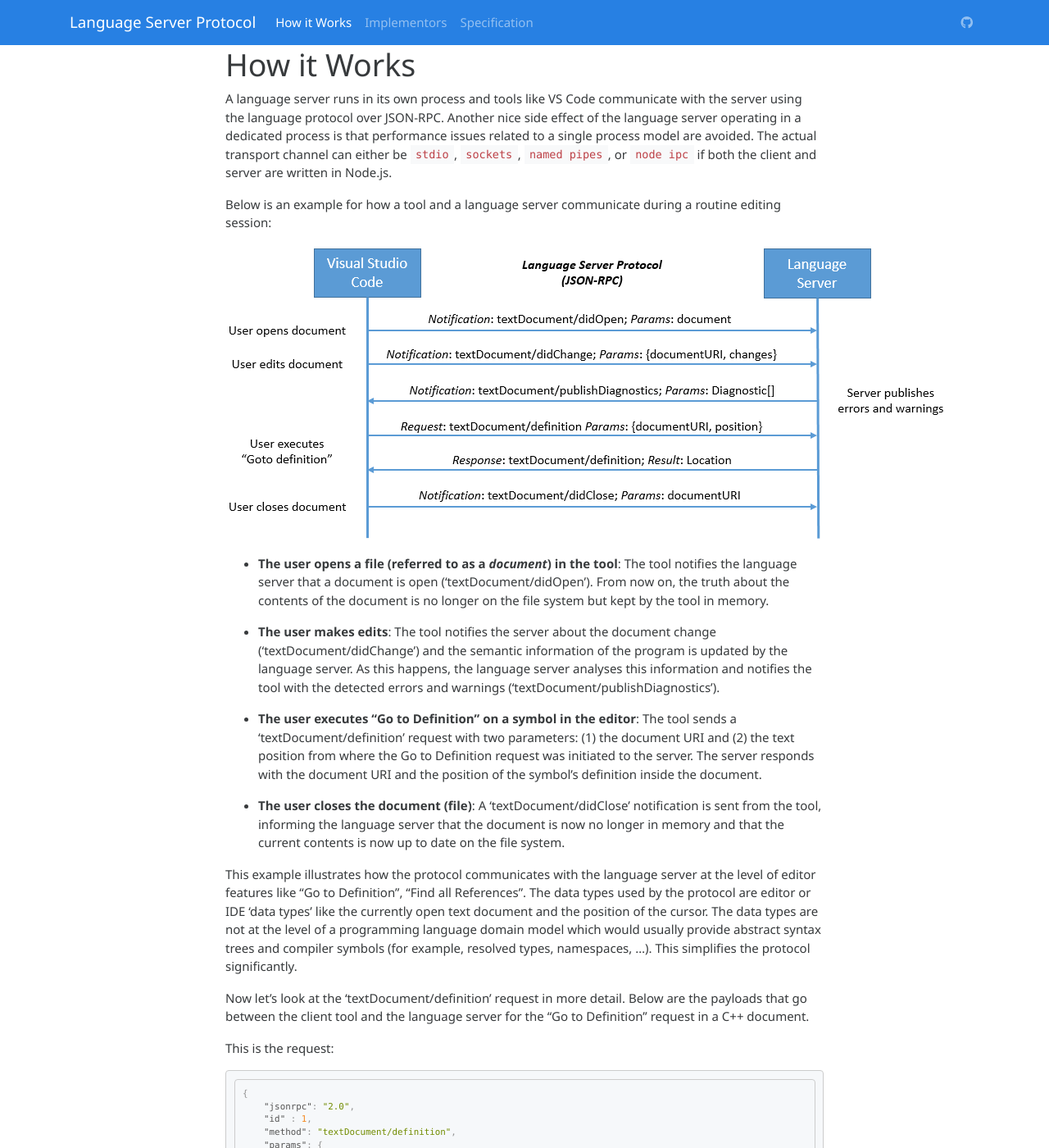
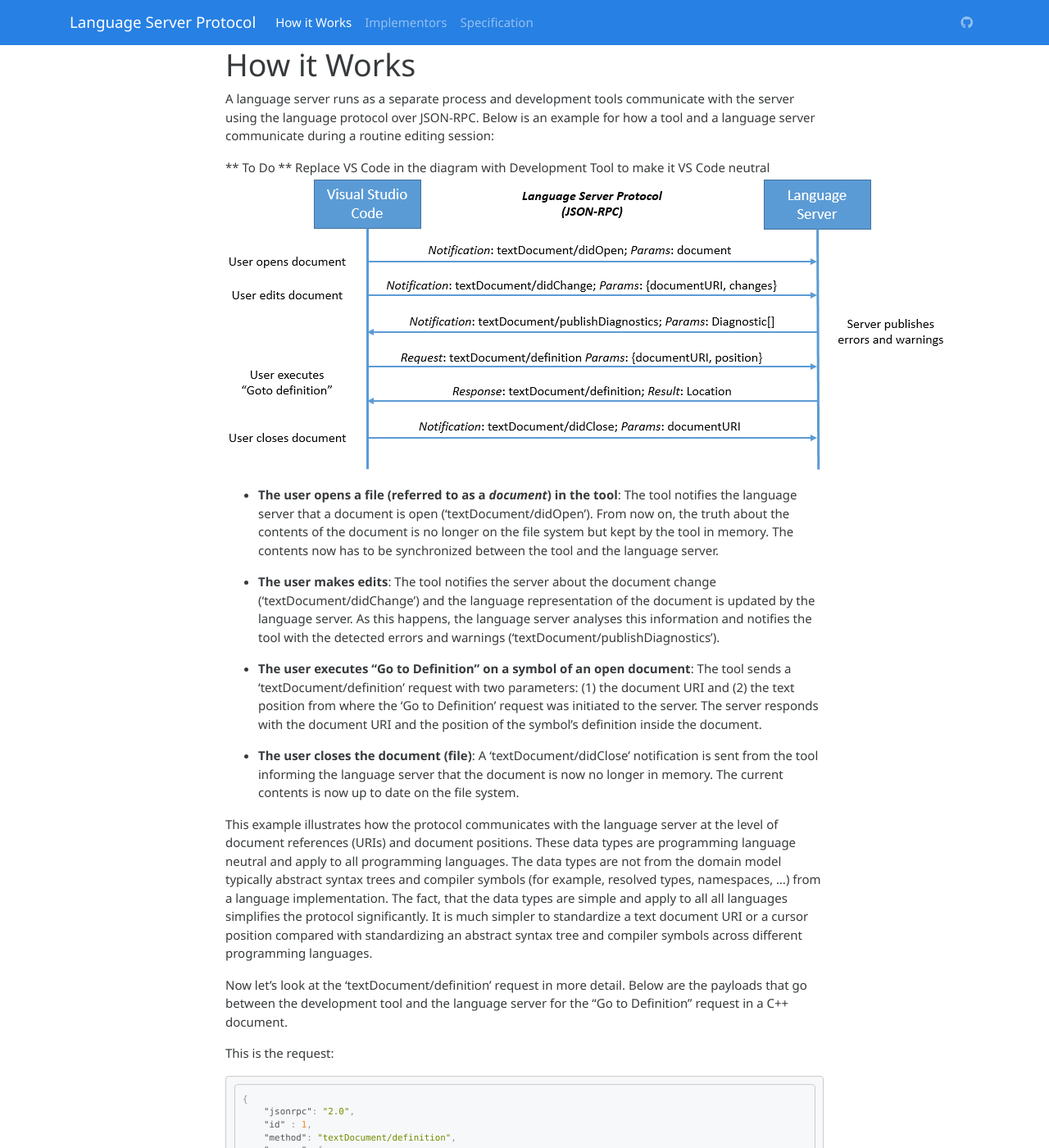
Before and after one commit to microsoft/language-server-protocol, a Jekyll site: the page built from howItWorks.md, in a window 1280 px wide and 1400 px high. Shown: the whole window at 82% size. Built offline with Jekyll 4.4.1, drawn with Linux system fonts in a browser that asks for light colours; nearby versions of some CDN libraries; some of the changed text lies outside the part shown.

Commit message:
Initial comments

````diff
--- a/howItWorks.md
+++ b/howItWorks.md
@@ -4,23 +4,22 @@
 sectionid: howItWorks
 ---
 
-A language server runs in its own process and tools like VS Code communicate with the server using the language protocol over JSON-RPC. Another nice side effect of the language server operating in a dedicated process is that performance issues related to a single process model are avoided. The actual transport channel can either be `stdio`, `sockets`, `named pipes`, or `node ipc` if both the client and server are written in Node.js.
+A language server runs as a separate process and development tools communicate with the server using the language protocol over JSON-RPC. Below is an example for how a tool and a language server communicate during a routine editing session:
 
-Below is an example for how a tool and a language server communicate during a routine editing session:
-
+** To Do ** Replace VS Code in the diagram with Development Tool to make it VS Code neutral
 ![language server protocol](./img/language-server-sequence.png)
 
-* **The user opens a file (referred to as a *document*) in the tool**: The tool notifies the language server that a document is open ('textDocument/didOpen'). From now on, the truth about the contents of the document is no longer on the file system but kept by the tool in memory.
+* **The user opens a file (referred to as a *document*) in the tool**: The tool notifies the language server that a document is open ('textDocument/didOpen'). From now on, the truth about the contents of the document is no longer on the file system but kept by the tool in memory. The contents now has to be synchronized between the tool and the language server.
 
-* **The user makes edits**: The tool notifies the server about the document change ('textDocument/didChange') and the semantic information of the program is updated by the language server. As this happens, the language server analyses this information and notifies the tool with the detected errors and warnings ('textDocument/publishDiagnostics').
+* **The user makes edits**: The tool notifies the server about the document change ('textDocument/didChange') and the language representation of the document is updated by the language server. As this happens, the language server analyses this information and notifies the tool with the detected errors and warnings ('textDocument/publishDiagnostics').
 
-* **The user executes "Go to Definition" on a symbol in the editor**: The tool sends a 'textDocument/definition' request with two parameters: (1) the document URI and (2) the text position from where the Go to Definition request was initiated to the server. The server responds with the document URI and the position of the symbol's definition inside the document.
+* **The user executes "Go to Definition" on a symbol of an open document**: The tool sends a 'textDocument/definition' request with two parameters: (1) the document URI and (2) the text position from where the 'Go to Definition' request was initiated to the server. The server responds with the document URI and the position of the symbol's definition inside the document.
 
-* **The user closes the document (file)**: A 'textDocument/didClose' notification is sent from the tool, informing the language server that the document is now no longer in memory and that the current contents is now up to date on the file system.
+* **The user closes the document (file)**: A 'textDocument/didClose' notification is sent from the tool informing the language server that the document is now no longer in memory. The current contents is now up to date on the file system.
 
-This example illustrates how the protocol communicates with the language server at the level of editor features like "Go to Definition", "Find all References". The data types used by the protocol are editor or IDE 'data types' like the currently open text document and the position of the cursor. The data types are not at the level of a programming language domain model which would usually provide abstract syntax trees and compiler symbols (for example, resolved types, namespaces, ...). This simplifies the protocol significantly.
+This example illustrates how the protocol communicates with the language server at the level of document references (URIs) and document positions. These data types are programming language neutral and apply to all programming languages. The data types are not from the domain model typically abstract syntax trees and compiler symbols (for example, resolved types, namespaces, ...) from a language implementation. The fact, that the data types are simple and apply to all all languages simplifies the protocol significantly. It is much simpler to standardize a text document URI or a cursor position compared with standardizing an abstract syntax tree and compiler symbols across different programming languages.
 
-Now let's look at the 'textDocument/definition' request in more detail. Below are the payloads that go between the client tool and the language server for the "Go to Definition" request in a C++ document.
+Now let's look at the 'textDocument/definition' request in more detail. Below are the payloads that go between the development tool and the language server for the "Go to Definition" request in a C++ document.
 
 This is the request:
 
@@ -63,14 +62,18 @@
 }
 ```
 
-In retrospect, describing the data types at the level of the editor rather than at the level of the programming language model is one of the reasons for the success of the language server protocol. It is much simpler to standardize a text document URI or a cursor position compared with standardizing an abstract syntax tree and compiler symbols across different programming languages.
-
-When a user is working with different languages, VS Code typically starts a language server for each programming language. The example below shows a session where the user works on Java and SASS files.
+When a user is working with different languages, a development tools usually starts a language server for each programming language. The example below shows a session where the user works on Java and SASS files.
 
 ![language server protocol](./img/language-server.png)
 
-We quickly learned that not every language server can support all features defined by the protocol. We therefore introduced the concept of 'capabilities'. With capabilities, the client and server announces their supported feature set. As an example, a server announces that it can handle the 'textDocument/definition' request, but it might not handle the 'workspace/symbol' request. Similarly, clients can announce that they are able to provide 'about to save' notifications before a document is saved, so that a server can compute textual edits to automatically format the edited document.
+Not every language server can support all features defined by the protocol. LSP therefore defines  'capabilities'. A capability defines a related group of language features. A development tools and the language server announce their supported feature set. As an example, a server announces that it can handle the 'textDocument/definition' request, but it might not handle the 'workspace/symbol' request. Similarly, development tools can announce that they are able to provide 'about to save' notifications before a document is saved, so that a server can compute textual edits to automatically format the edited document.
 
-The actual integration of a language server into a particular tool is not defined by the language server protocol and is left to the tool implementors. Some tools integrate language servers generically by having an extension that can start and talk to any kind of language server. Others, like VS Code, create a custom extension per language server, so that an extension is still able to provide some custom language features.
+**Notice** the actual integration of a language server into a particular tool is not defined by the language server protocol and is left to the tool implementors.
 
-To simplify the implementation of language servers and clients, there are libraries or SDKs for the client and server parts. These libraries are provided for different languages. For example, we maintain a [language client npm module](https://www.npmjs.com/package/vscode-languageclient) to ease the integration of a language server into a VS Code extension and another [language server npm module](https://www.npmjs.com/package/vscode-languageserver) to write a language server using Node.js. This is the current [list](https://github.com/Microsoft/language-server-protocol/wiki/Protocol-Implementations#sdks) of support libraries.
+## Libraries (SDKs) for LSP providers and consumers
+
+To simplify the implementation of language servers and clients, there are libraries or SDKs:
+
+- *Development tool SDKs* each development tool typically provides a library for integrating language servers. For example, for JavaScript/TypeScript there is a [language client npm module](https://www.npmjs.com/package/vscode-languageclient)
+
+- *Language Server SDKs* for the different implementation languages there is an SDK to implement a language server in a particular language. For example, to implementat a language server using Node.js there is [language server npm module](https://www.npmjs.com/package/vscode-languageserver).
````
Also changed, not shown: index.html (+8 -7 lines), notes.md (added, +15 -0 lines), Gemfile.lock.
